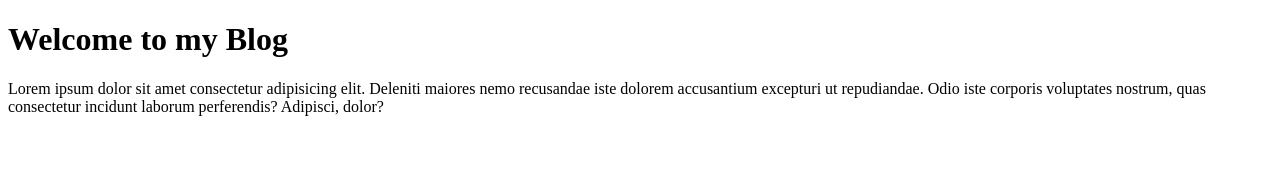
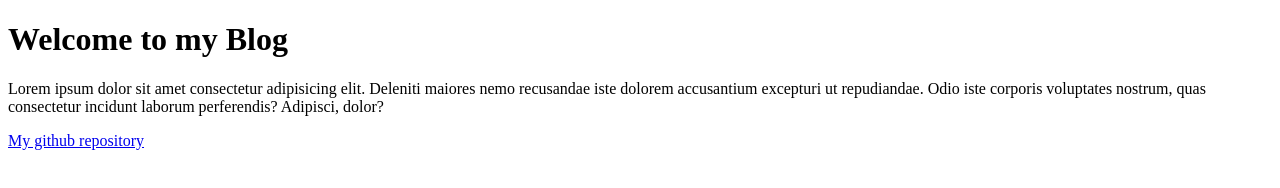
Before and after one commit to Songtaa/blog, a plain HTML site: page index.html in a window 1280 px wide. Drawn offline with Linux system fonts and the light colour scheme.

Commit message:
Update index.html with link

```diff
--- a/index.html
+++ b/index.html
@@ -8,5 +8,6 @@
 <body>
     <h1>Welcome to my Blog</h1>
     <p>Lorem ipsum dolor sit amet consectetur adipisicing elit. Deleniti maiores nemo recusandae iste dolorem accusantium excepturi ut repudiandae. Odio iste corporis voluptates nostrum, quas consectetur incidunt laborum perferendis? Adipisci, dolor?</p>
+    <a href="https://github.com/Songtaa/blog">My github repository</a>
 </body>
 </html>
```
